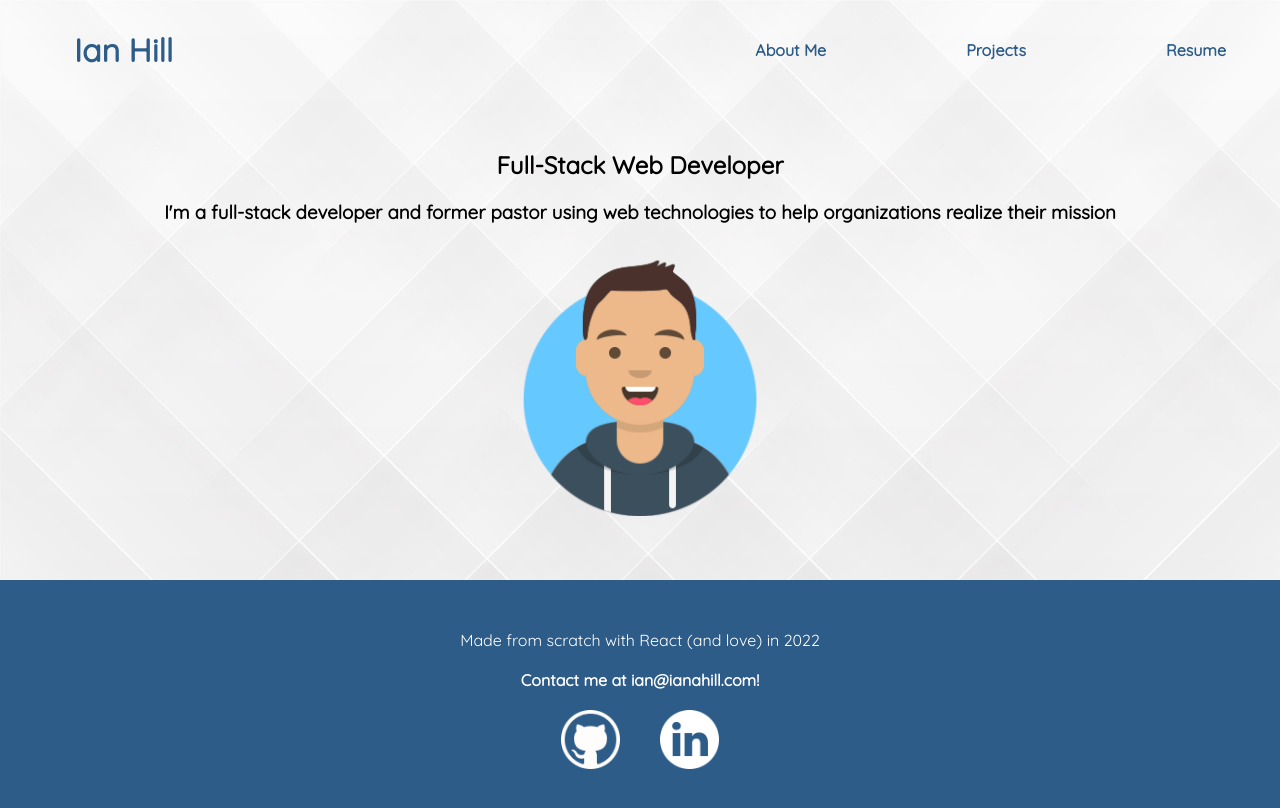
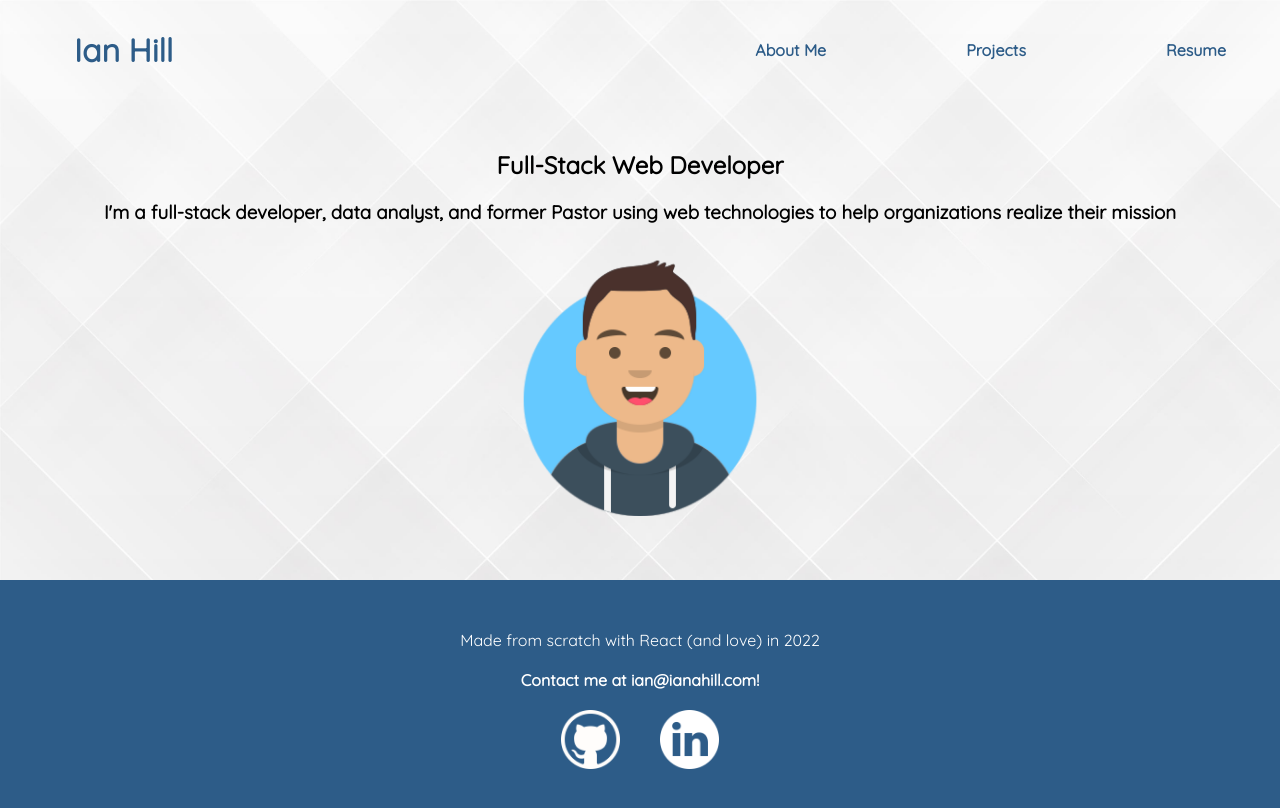
Before and after one commit to IanAHill/portfolio, a React (Create React App) app: page / in a window 1280 px wide. Shown: the top 808 px of the page. Built offline with nearby package versions, Linux system fonts and the light colour scheme.

Commit message:
updated projects, deploying to gh pages

```diff
--- a/src/components/projects.js
+++ b/src/components/projects.js
@@ -7,8 +7,8 @@ export const Projects = () => {
   return (
     <div className="fade-in">
 
-      <h1>My Work</h1>
-      <h3>Here you can preview a sample of some of my work. Note: projects deployed to Heroku may take a minute to load.</h3><br></br><br></br><br></br>
+      <h1>My Work</h1><br></br>
+      <h3>Here you can preview a sample of some of my work.<br></br><em>Note: projects deployed to Heroku may take a minute to load.</em></h3><br></br><br></br><br></br>
 
       <div id="projects-container">
 
--- a/src/components/welcome.js
+++ b/src/components/welcome.js
@@ -9,7 +9,7 @@ export const Welcome = () => {
         <div className = "fade-in">
 
         <h1>Full-Stack Web Developer</h1><br />
-        <h3>I'm a full-stack developer and former pastor using web technologies to help organizations realize their mission</h3><br />
+        <h3>I'm a full-stack developer, data analyst, and former Pastor using web technologies to help organizations realize their mission</h3><br />
         <img src = "avataaars.png" alt = "cartoon avatar image" id = "avatar"></img>
         </div>
     )
```
